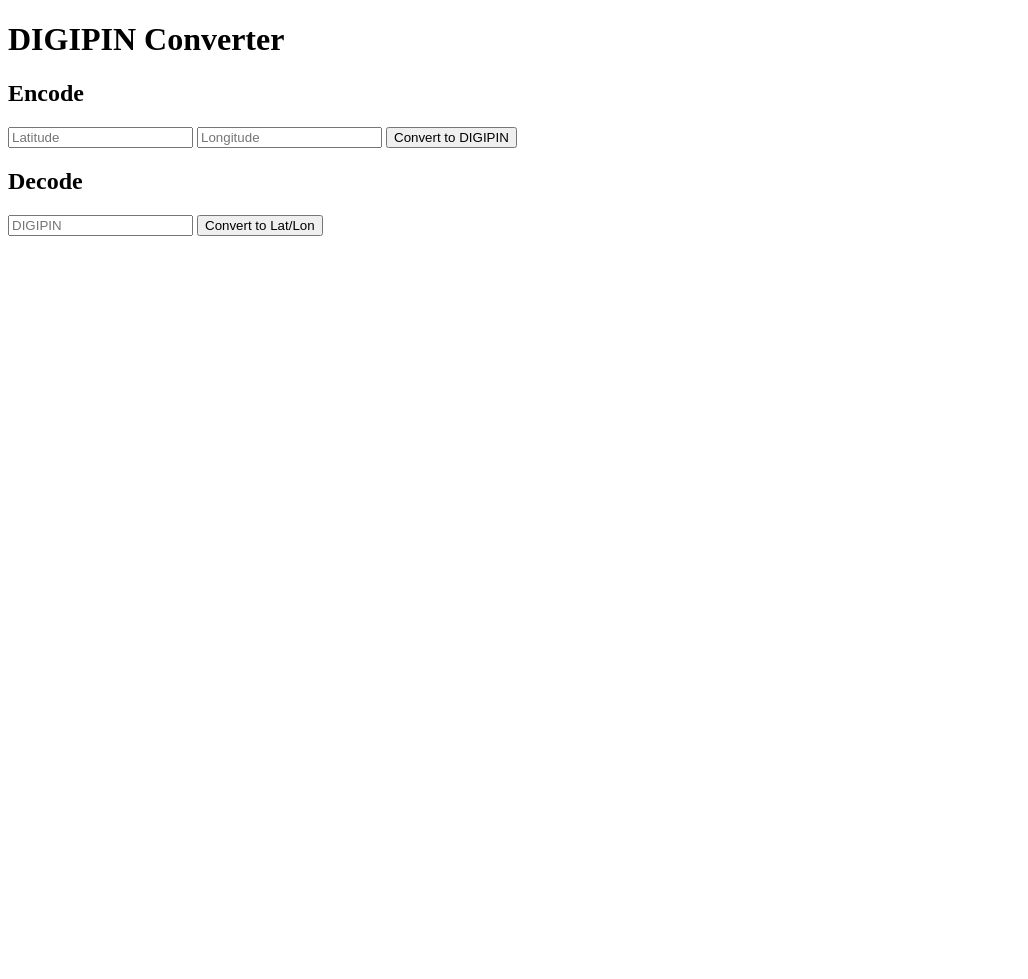
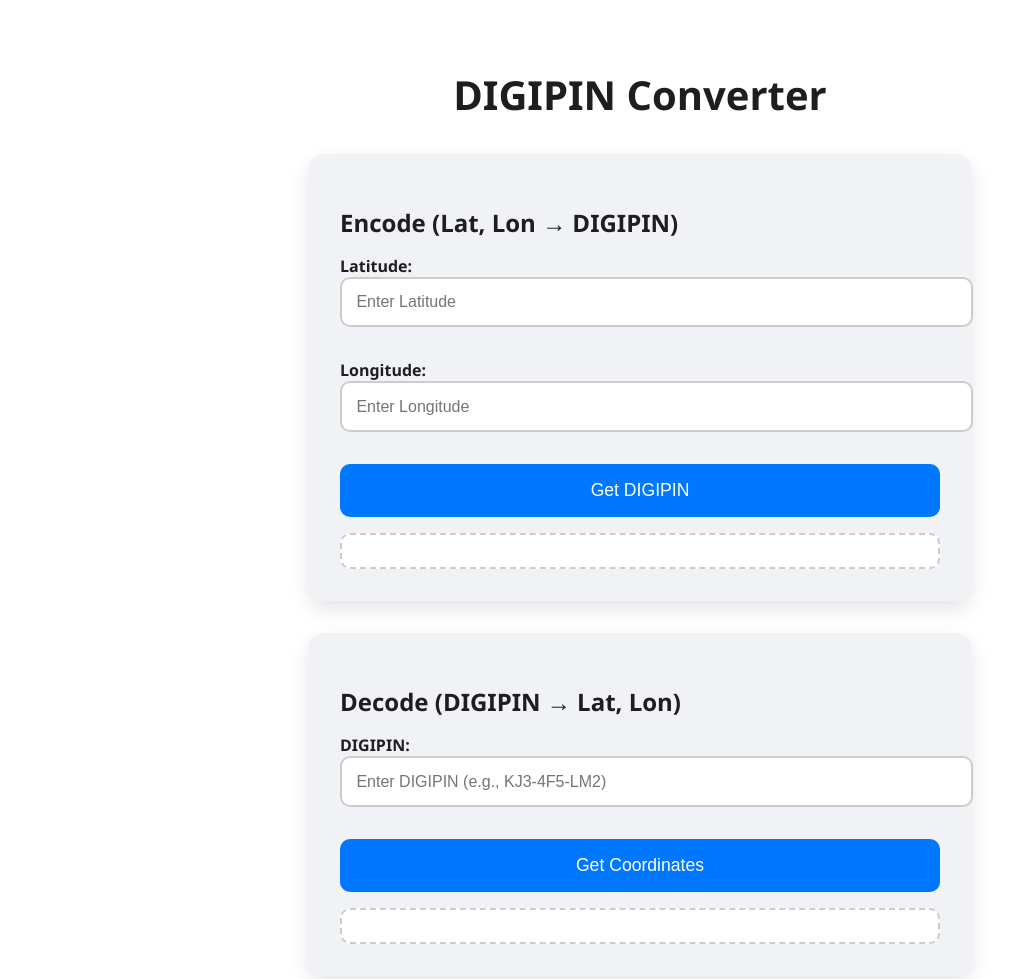
Before and after one commit to raghav-konk/RaghavDIGIPINConv, a plain HTML site: page index.html in a window 1280 px wide. Shown: the top 979 px of the page, without its empty margins (0-1028 px from the left). Before the commit the page ends 800 px from the top, so only its background shows below. Drawn offline with Linux system fonts and the light colour scheme.

Commit message:
dark mode support

```diff
--- a/index.html
+++ b/index.html
@@ -1,45 +1,35 @@
 <!DOCTYPE html>
-<html>
+<html lang="en">
 <head>
-  <title>Raghav's DIGIPIN Converter</title>
-  <link rel="stylesheet" href="site.css">
+  <meta charset="UTF-8" />
+  <meta name="viewport" content="width=device-width, initial-scale=1.0"/>
+  <title>DIGIPIN Converter</title>
+  <link rel="stylesheet" href="style.css" />
 </head>
 <body>
   <h1>DIGIPIN Converter</h1>
 
-  <h2>Encode</h2>
-  <input type="number" id="lat" placeholder="Latitude">
-  <input type="number" id="lon" placeholder="Longitude">
-  <button onclick="convertToPin()">Convert to DIGIPIN</button>
-  <p id="pinOutput"></p>
+  <div class="card">
+    <h2>Encode (Lat, Lon → DIGIPIN)</h2>
+    <label for="lat">Latitude:</label>
+    <input type="number" id="lat" placeholder="Enter Latitude" step="any" />
 
-  <h2>Decode</h2>
-  <input type="text" id="digiPin" placeholder="DIGIPIN">
-  <button onclick="convertToLatLon()">Convert to Lat/Lon</button>
-  <p id="coordOutput"></p>
+    <label for="lon">Longitude:</label>
+    <input type="number" id="lon" placeholder="Enter Longitude" step="any" />
 
-  <script src="main.js"></script>
-  <script>
-    function convertToPin() {
-      const lat = parseFloat(document.getElementById('lat').value);
-      const lon = parseFloat(document.getElementById('lon').value);
-      try {
-        const pin = getDigiPin(lat, lon);
-        document.getElementById('pinOutput').innerText = `DIGIPIN: ${pin}`;
-      } catch (err) {
-        document.getElementById('pinOutput').innerText = err.message;
-      }
-    }
+    <button onclick="encode()">Get DIGIPIN</button>
+    <div class="result" id="pinResult"></div>
+  </div>
 
-    function convertToLatLon() {
-      const pin = document.getElementById('digiPin').value;
-      try {
-        const coords = getLatLngFromDigiPin(pin);
-        document.getElementById('coordOutput').innerText = `Latitude: ${coords.latitude}, Longitude: ${coords.longitude}`;
-      } catch (err) {
-        document.getElementById('coordOutput').innerText = err.message;
-      }
-    }
-  </script>
+  <div class="card">
+    <h2>Decode (DIGIPIN → Lat, Lon)</h2>
+    <label for="digi">DIGIPIN:</label>
+    <input type="text" id="digi" placeholder="Enter DIGIPIN (e.g., KJ3-4F5-LM2)" />
+
+    <button onclick="decode()">Get Coordinates</button>
+    <div class="result" id="coordResult"></div>
+  </div>
+
+  <script src="script.js"></script>
 </body>
 </html>
--- a/main.js
+++ b/script.js
@@ -13,15 +13,15 @@ const BOUNDS = {
 };
 
 function getDigiPin(lat, lon) {
-  if (lat < BOUNDS.minLat || lat > BOUNDS.maxLat) throw new Error('Latitude out of range');
-  if (lon < BOUNDS.minLon || lon > BOUNDS.maxLon) throw new Error('Longitude out of range');
+  if (lat < BOUNDS.minLat || lat > BOUNDS.maxLat) throw new Error("Latitude out of range");
+  if (lon < BOUNDS.minLon || lon > BOUNDS.maxLon) throw new Error("Longitude out of range");
 
   let minLat = BOUNDS.minLat;
   let maxLat = BOUNDS.maxLat;
   let minLon = BOUNDS.minLon;
   let maxLon = BOUNDS.maxLon;
 
-  let digiPin = '';
+  let digiPin = "";
 
   for (let level = 1; level <= 10; level++) {
     const latDiv = (maxLat - minLat) / 4;
@@ -34,8 +34,7 @@ function getDigiPin(lat, lon) {
     col = Math.max(0, Math.min(col, 3));
 
     digiPin += DIGIPIN_GRID[row][col];
-
-    if (level === 3 || level === 6) digiPin += '-';
+    if (level === 3 || level === 6) digiPin += "-";
 
     maxLat = minLat + latDiv * (4 - row);
     minLat = minLat + latDiv * (3 - row);
@@ -47,8 +46,8 @@ function getDigiPin(lat, lon) {
 }
 
 function getLatLngFromDigiPin(digiPin) {
-  const pin = digiPin.replace(/-/g, '');
-  if (pin.length !== 10) throw new Error('Invalid DIGIPIN');
+  const pin = digiPin.replace(/-/g, "");
+  if (pin.length !== 10) throw new Error("Invalid DIGIPIN");
 
   let minLat = BOUNDS.minLat;
   let maxLat = BOUNDS.maxLat;
@@ -57,8 +56,7 @@ function getLatLngFromDigiPin(digiPin) {
 
   for (let i = 0; i < 10; i++) {
     const char = pin[i];
-    let found = false;
-    let ri = -1, ci = -1;
+    let found = false, ri, ci;
 
     for (let r = 0; r < 4; r++) {
       for (let c = 0; c < 4; c++) {
@@ -72,7 +70,7 @@ function getLatLngFromDigiPin(digiPin) {
       if (found) break;
     }
 
-    if (!found) throw new Error('Invalid character in DIGIPIN');
+    if (!found) throw new Error("Invalid character in DIGIPIN");
 
     const latDiv = (maxLat - minLat) / 4;
     const lonDiv = (maxLon - minLon) / 4;
@@ -88,11 +86,30 @@ function getLatLngFromDigiPin(digiPin) {
     maxLon = lon2;
   }
 
-  const centerLat = (minLat + maxLat) / 2;
-  const centerLon = (minLon + maxLon) / 2;
-
   return {
-    latitude: centerLat.toFixed(6),
-    longitude: centerLon.toFixed(6)
+    latitude: ((minLat + maxLat) / 2).toFixed(6),
+    longitude: ((minLon + maxLon) / 2).toFixed(6)
   };
 }
+
+// UI Hookups
+function encode() {
+  const lat = parseFloat(document.getElementById("lat").value);
+  const lon = parseFloat(document.getElementById("lon").value);
+  try {
+    const pin = getDigiPin(lat, lon);
+    document.getElementById("pinResult").textContent = "DIGIPIN: " + pin;
+  } catch (err) {
+    document.getElementById("pinResult").textContent = err.message;
+  }
+}
+
+function decode() {
+  const pin = document.getElementById("digi").value.trim();
+  try {
+    const coords = getLatLngFromDigiPin(pin);
+    document.getElementById("coordResult").textContent = `Latitude: ${coords.latitude}, Longitude: ${coords.longitude}`;
+  } catch (err) {
+    document.getElementById("coordResult").textContent = err.message;
+  }
+}
--- /dev/null
+++ b/style.css
@@ -0,0 +1,194 @@
+:root {
+  --bg: #ffffff;
+  --text: #1e1e1e;
+  --card-bg: #f0f2f5;
+  --button-bg: #0077ff;
+  --button-hover: #005ad6;
+  --input-bg: #ffffff;
+  --border: #cccccc;
+}
+
+@media (prefers-color-scheme: dark) {
+  :root {
+    --bg: #121212;
+    --text: #f0f0f0;
+    --card-bg: #1e1e1e;
+    --button-bg: #3399ff;
+    --button-hover: #1e88e5;
+    --input-bg: #2a2a2a;
+    --border: #444444;
+  }
+}
+
+body {
+  background-color: var(--bg);
+  color: var(--text);
+  font-family: "Segoe UI", sans-serif;
+  padding: 2rem;
+  display: flex;
+  flex-direction: column;
+  align-items: center;
+  min-height: 100vh;
+}
+
+h1 {
+  font-size: 2.5rem;
+  margin-bottom: 2rem;
+}
+
+.card {
+  background-color: var(--card-bg);
+  padding: 2rem;
+  border-radius: 16px;
+  box-shadow: 0 8px 20px rgba(0, 0, 0, 0.1);
+  width: 100%;
+  max-width: 600px;
+  margin-bottom: 2rem;
+}
+
+h2 {
+  font-size: 1.5rem;
+  margin-bottom: 1rem;
+}
+
+label {
+  display: block;
+  margin-top: 1rem;
+  font-weight: 600;
+}
+
+input {
+  width: 100%;
+  padding: 0.9rem;
+  font-size: 1rem;
+  border: 2px solid var(--border);
+  border-radius: 10px;
+  background: var(--input-bg);
+  color: var(--text);
+  margin-bottom: 1rem;
+}
+
+button {
+  width: 100%;
+  padding: 1rem;
+  font-size: 1.1rem;
+  background-color: var(--button-bg);
+  color: white;
+  border: none;
+  border-radius: 10px;
+  cursor: pointer;
+  transition: background-color 0.3s;
+  margin-top: 1rem;
+}
+
+button:hover {
+  background-color: var(--button-hover);
+}
+
+.result {
+  background: var(--input-bg);
+  border: 2px dashed var(--border);
+  padding: 1rem;
+  border-radius: 10px;
+  font-size: 1rem;
+  word-break: break-word;
+  color: var(--text);
+  margin-top: 1rem;
+}
+:root {
+  --bg: #ffffff;
+  --text: #1e1e1e;
+  --card-bg: #f0f2f5;
+  --button-bg: #0077ff;
+  --button-hover: #005ad6;
+  --input-bg: #ffffff;
+  --border: #cccccc;
+}
+
+@media (prefers-color-scheme: dark) {
+  :root {
+    --bg: #121212;
+    --text: #f0f0f0;
+    --card-bg: #1e1e1e;
+    --button-bg: #3399ff;
+    --button-hover: #1e88e5;
+    --input-bg: #2a2a2a;
+    --border: #444444;
+  }
+}
+
+body {
+  background-color: var(--bg);
+  color: var(--text);
+  font-family: "Segoe UI", sans-serif;
+  padding: 2rem;
+  display: flex;
+  flex-direction: column;
+  align-items: center;
+  min-height: 100vh;
+}
+
+h1 {
+  font-size: 2.5rem;
+  margin-bottom: 2rem;
+}
+
+.card {
+  background-color: var(--card-bg);
+  padding: 2rem;
+  border-radius: 16px;
+  box-shadow: 0 8px 20px rgba(0, 0, 0, 0.1);
+  width: 100%;
+  max-width: 600px;
+  margin-bottom: 2rem;
+}
+
+h2 {
+  font-size: 1.5rem;
+  margin-bottom: 1rem;
+}
+
+label {
+  display: block;
+  margin-top: 1rem;
+  font-weight: 600;
+}
+
+input {
+  width: 100%;
+  padding: 0.9rem;
+  font-size: 1rem;
+  border: 2px solid var(--border);
+  border-radius: 10px;
+  background: var(--input-bg);
+  color: var(--text);
+  margin-bottom: 1rem;
+}
+
+button {
+  width: 100%;
+  padding: 1rem;
+  font-size: 1.1rem;
+  background-color: var(--button-bg);
+  color: white;
+  border: none;
+  border-radius: 10px;
+  cursor: pointer;
+  transition: background-color 0.3s;
+  margin-top: 1rem;
+}
+
+button:hover {
+  background-color: var(--button-hover);
+}
+
+.result {
+  background: var(--input-bg);
+  border: 2px dashed var(--border);
+  padding: 1rem;
+  border-radius: 10px;
+  font-size: 1rem;
+  word-break: break-word;
+  color: var(--text);
+  margin-top: 1rem;
+}
```
Also changed, not shown: site.css (deleted).
